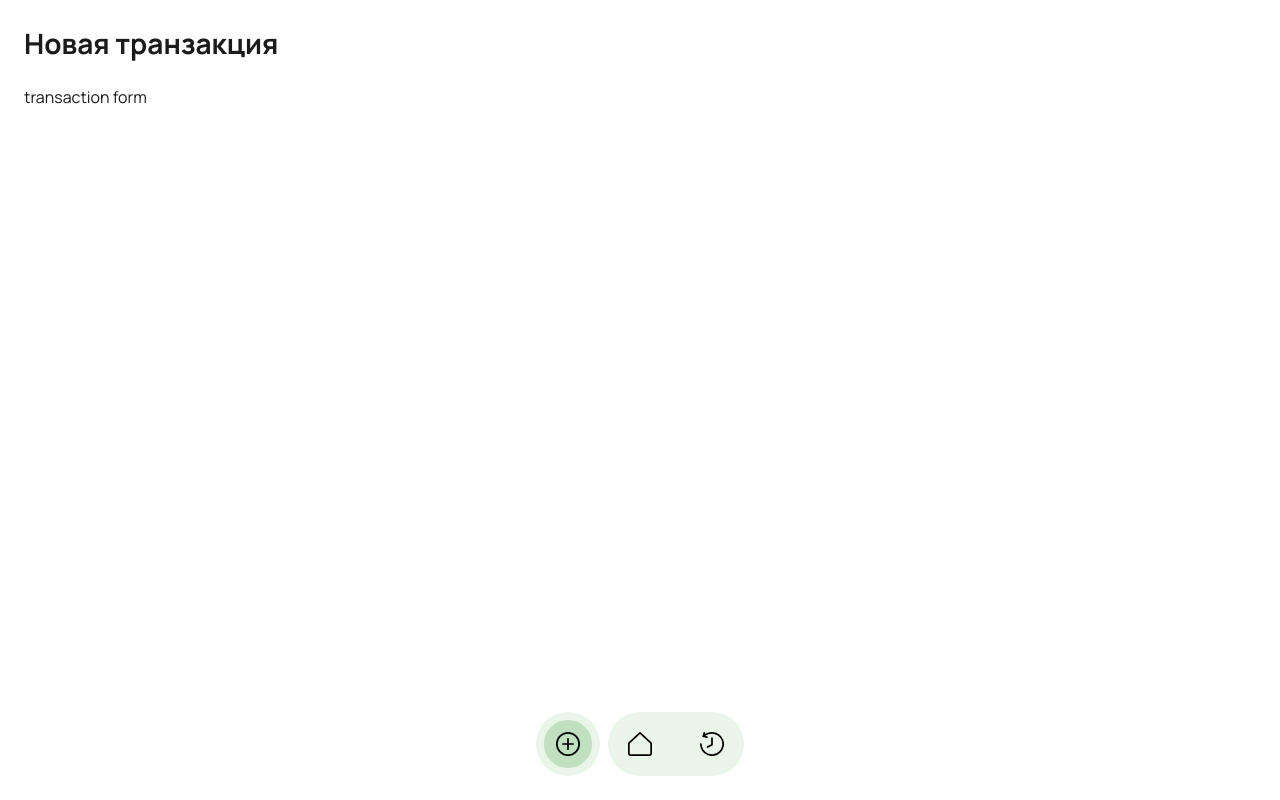
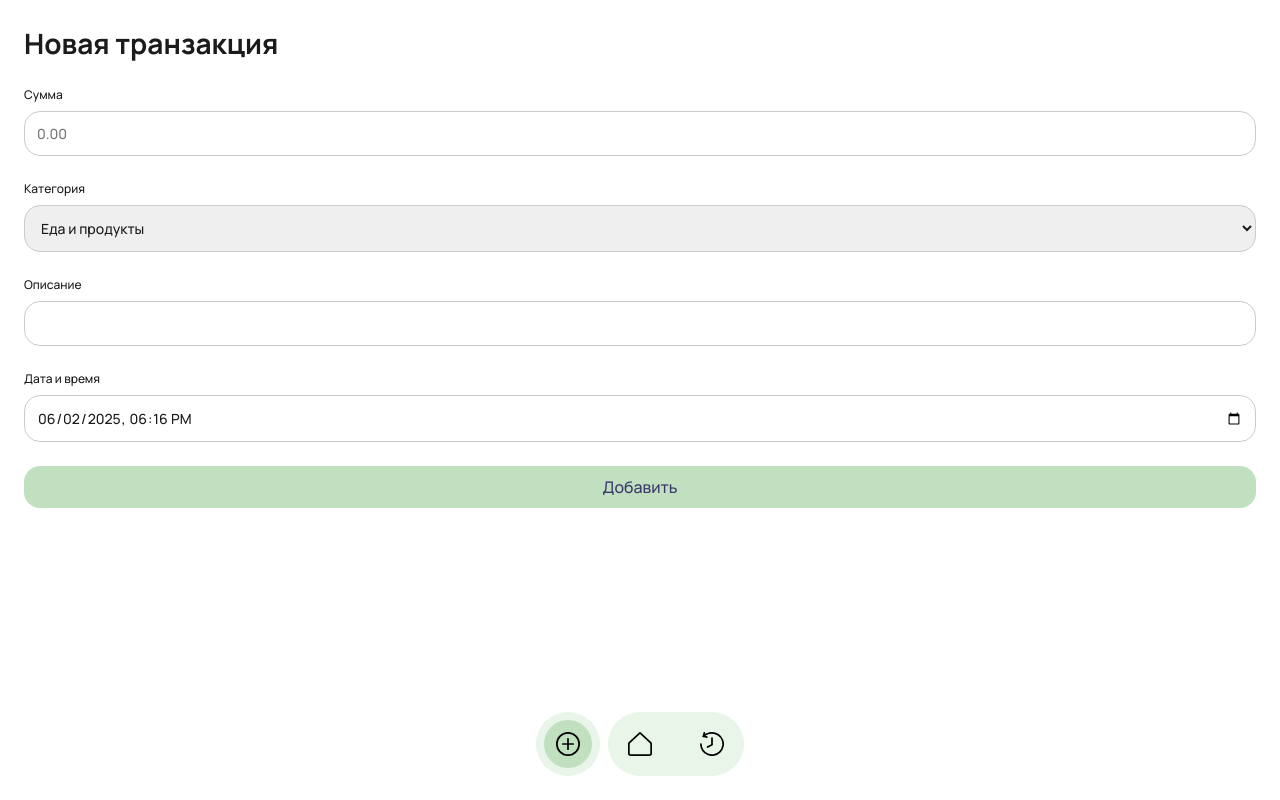
Before and after one commit to notrodi/cost-control, a React (Vite) app: page / in a window 1280 px wide. Both pictures are taken after a click on the element 568 px from the left and 744 px from the top of the page. Built offline with nearby package versions, Linux system fonts and the light colour scheme.

Commit message:
added a form

```diff
--- /dev/null
+++ b/src/components/TransactionForm/TransactionForm.scss
@@ -0,0 +1,35 @@
+.transaction-form {
+  display: flex;
+  flex-direction: column;
+  gap: 1.5rem;
+
+  &__item {
+    display: flex;
+    flex-direction: column;
+    gap: 0.5rem;
+  }
+
+  &__label {
+    font-size: 0.75rem;
+    font-weight: 500;
+  }
+
+  &__input {
+    padding: 0.75rem;
+    border-radius: 1rem;
+    border: 1px solid #cbcbcb;
+    outline: none;
+    font-size: 0.875rem;
+    font-weight: 500;
+  }
+
+  &__button {
+    padding: 0.625rem;
+    border: none;
+    border-radius: 1rem;
+    background: #c0e0c0;
+    color: #3c386b;
+    font-size: 1rem;
+    font-weight: 500;
+  }
+}
--- /dev/null
+++ b/src/components/TransactionForm/TransactionForm.tsx
@@ -0,0 +1,99 @@
+import { useState } from 'react';
+import { getCategoryTitle } from '../../functions';
+import { Category } from '../../types';
+import './TransactionForm.scss';
+
+export default function TransactionForm() {
+  const FOMR_DEFAULT_VALUE = {
+    value: '',
+    category: Category.Products,
+    description: '',
+    date: new Date().toISOString().slice(0, 16)
+  }
+  const [form, setForm] = useState(FOMR_DEFAULT_VALUE);
+
+
+  function handleSubmit(event: React.FormEvent) {
+    event.preventDefault();
+
+    console.log({
+      ...form,
+      date: form.date,
+      value: (Number(form.value))
+    });
+
+    setForm(FOMR_DEFAULT_VALUE);
+  }
+
+  return (
+    <form
+      className="transaction-form"
+       onSubmit={ handleSubmit } >
+      <div className="transaction-form__item">
+        <label
+          className="transaction-form__label"
+          htmlFor="value">Сумма</label>
+        <input
+          className="transaction-form__input"
+          id="value"
+          type="number"
+          step="0.01"
+          placeholder='0.00'
+          value={ form.value }
+          onChange={ (event) => {
+            const raw = event.target.value;
+
+            if (raw === '' || /^\d+(\.\d{0,2})?$/.test(raw)) {
+              setForm(prev => ({ ...prev, value: raw }));
+            }
+          } } />
+      </div>
+
+      <div className="transaction-form__item">
+        <label
+          className="transaction-form__label"
+          htmlFor="category">Категория</label>
+        <select
+          className="transaction-form__input"
+          id="category"
+          value={ form.category }
+          onChange={ (event) => setForm(prev => ({ ...prev, category: event.target.value as Category })) } >
+          {
+            Object.values(Category)
+              .map(category => <option key={ category } value={ category }>{ getCategoryTitle(category) }</option>)
+          }
+        </select>
+      </div>
+
+      <div className="transaction-form__item">
+        <label
+          className="transaction-form__label"
+          htmlFor="description">Описание</label>
+        <input
+          className="transaction-form__input"
+          id="description"
+          type="text"
+          value={ form.description }
+          onChange={ (event) => setForm(prev => ({ ...prev, description: event.target.value })) } />
+      </div>
+
+      <div className="transaction-form__item">
+        <label
+          className="transaction-form__label"
+          htmlFor="date">Дата и время</label>
+        <input
+          className="transaction-form__input"
+          id="date"
+          type="datetime-local"
+          value={ form.date }
+          onChange={ (event) => setForm(prev => ({ ...prev, date: event.target.value })) } />
+      </div>
+
+      <button
+        className='transaction-form__button'
+        type='submit' >
+          Добавить
+      </button>
+    </form>
+  )
+}
--- a/src/functions/format-date.ts
+++ b/src/functions/format-date.ts
@@ -1,4 +1,6 @@
-export function formatDate(date: Date): string {
+export function formatDate(input: string | Date) {
+  const date = typeof input === 'string' ? new Date(input) : input;
+
   const day = String(date.getDate()).padStart(2, '0');
   const month = String(date.getMonth() + 1).padStart(2, '0');
   const hours = String(date.getHours()).padStart(2, '0');
--- a/src/mocks/transactions.mock.ts
+++ b/src/mocks/transactions.mock.ts
@@ -4,19 +4,19 @@ export const transactionsMock: Transaction[] = [
   {
     category: Category.Products,
     description: 'Покупка продуктов в супермаркете',
-    value: 2500,
+    value: 2500.12,
     date: new Date('2024-11-01T18:15:00')
   },
   {
     category: Category.Transport,
     description: 'Билет на метро',
-    value: 60,
+    value: 60.00,
     date: new Date('2024-11-03T08:05:00')
   },
   {
     category: Category.Car,
     description: 'Заправка бензином',
-    value: 3200,
+    value: 3200.8,
     date: new Date('2024-11-05T20:40:00')
   },
   {
--- a/src/pages/AddTransactionPage/AddTransactionPage.tsx
+++ b/src/pages/AddTransactionPage/AddTransactionPage.tsx
@@ -1,9 +1,11 @@
+import TransactionForm from '../../components/TransactionForm/TransactionForm';
+
 export default function AddTransactionPage() {
   return (
     <div>
         <h2 className='main-title'>Новая транзакция</h2>
 
-        <div>transaction form</div>
+        <TransactionForm />
     </div>
   )
 }
```
